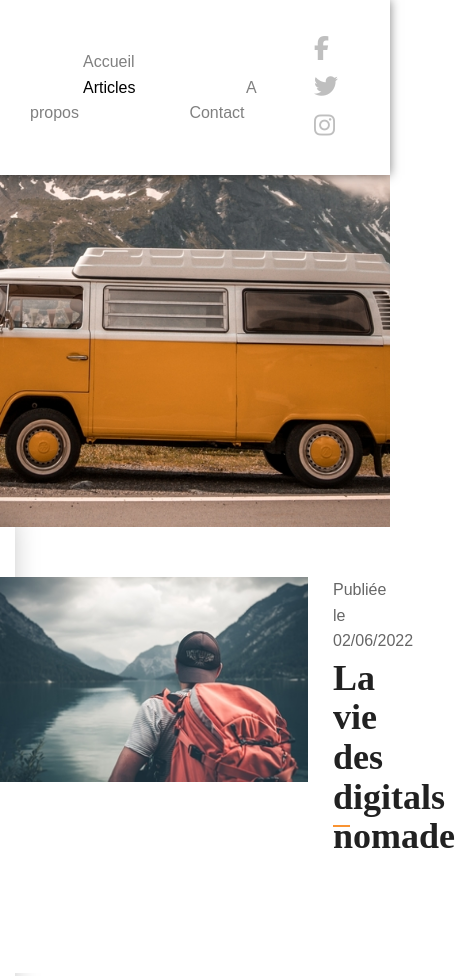
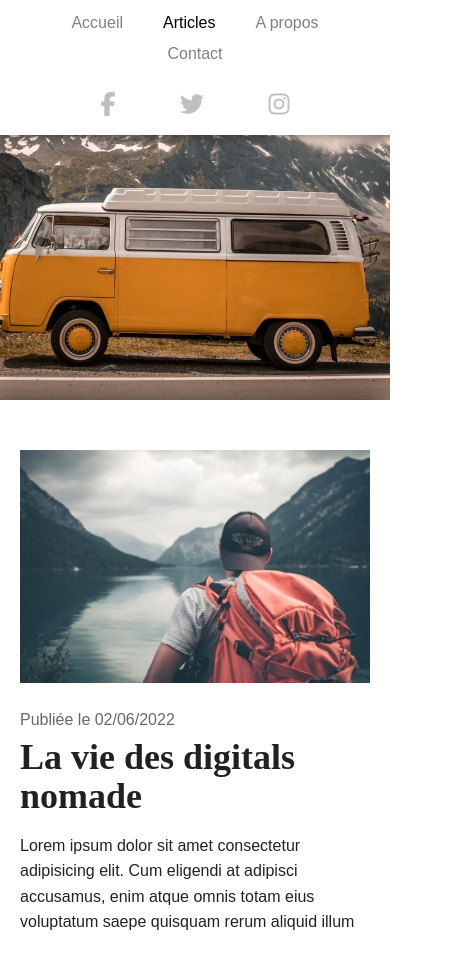
Before and after one commit to Leszczynski-Benjamin/Projet-Blog, a plain HTML site: page index.html in a window 390 px wide. Shown: the top 976 px of the page, 455 px wide, since content can reach past the window. Drawn offline with Linux system fonts and the light colour scheme.

Commit message:
Mise en place du responsive

```diff
--- a/style.css
+++ b/style.css
@@ -116,7 +116,7 @@ html {
 }
 
 .article_date {
-    font-weight: 300px;
+    font-weight: 300;
     color: rgba(0, 0, 0, 0.60);
     margin-bottom: 5px;
 }
@@ -196,3 +196,79 @@ html {
     font-weight: bold;
     text-align: center;
 }
+
+/* Média */
+
+@media screen and (max-width:1100px) {
+    .body {
+        display: block;
+    }
+
+    .container {
+        padding: 0 20px;
+    }
+
+    .main {
+        width: 100%;
+        float: none;
+    }
+
+    .main .container {
+        overflow: hidden;
+    }
+
+    .sideBar {
+        width: 100%;
+        text-align: center;
+    }
+}
+
+@media screen and (max-width:865px) {
+    .topBar {
+        position: absolute;
+        flex-direction: column;
+        padding: 10px 20px;
+    }
+
+    .topBar nav,
+    .social {
+        float: none;
+        text-align: center;
+    }
+
+    .topBar nav {
+        margin-bottom: 15px;
+    }
+
+    .topBar nav a {
+        margin: 0 20px 5px 20px;
+        padding: 0;
+    }
+
+    .social a {
+        padding: 0 30px;
+    }
+}
+
+@media screen and (max-width:740px) {
+    .article {
+        padding-left: 0;
+    }
+
+    .article_img {
+        position: static;
+        display: block;
+        margin-bottom: 1rem;
+        width: 100%;
+    }
+
+    .topBar nav {
+        display: flex;
+        flex-wrap: wrap;
+        justify-content: center;
+    }
+
+    .banniere {
+        height: 400px;
+    }
+}
```
